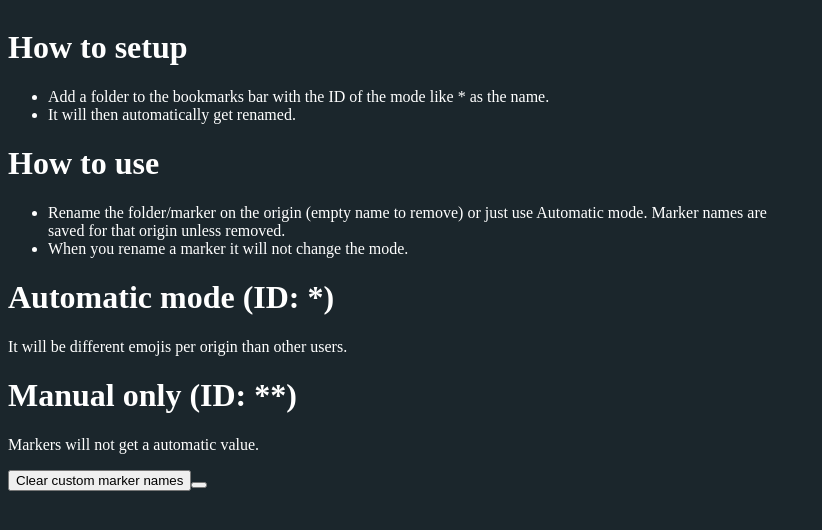
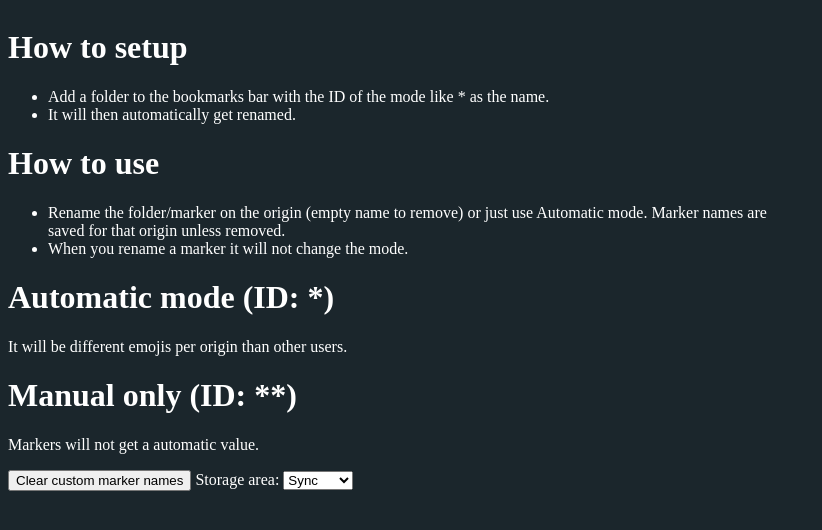
Before and after one commit to NDevTK/OriginMarker, a browser extension: page options.html in a window 1280 px wide. Shown: the whole page, without its empty margins (0-822 px from the left). Drawn offline with Linux system fonts and the light colour scheme.

Commit message:
Update options.html

```diff
--- a/options.html
+++ b/options.html
@@ -28,7 +28,12 @@
     <p>It will be different emojis per origin than other users.</p>
     <h1>Manual only (ID: **)</h1>
     <p>Markers will not get a automatic value.</p>
-    <button id="reset">Clear custom marker names</button
-    ><button id="store"></button>
+    <button id="reset">Clear custom marker names</button>
+  <label for="store">Storage area:</label>
+  <select name="store" id="store">
+    <option value="sync">Sync</option>
+    <option value="local">Local</option>
+    <option value="session">Session</option>
+  </select>
   </body>
 </html>
```
